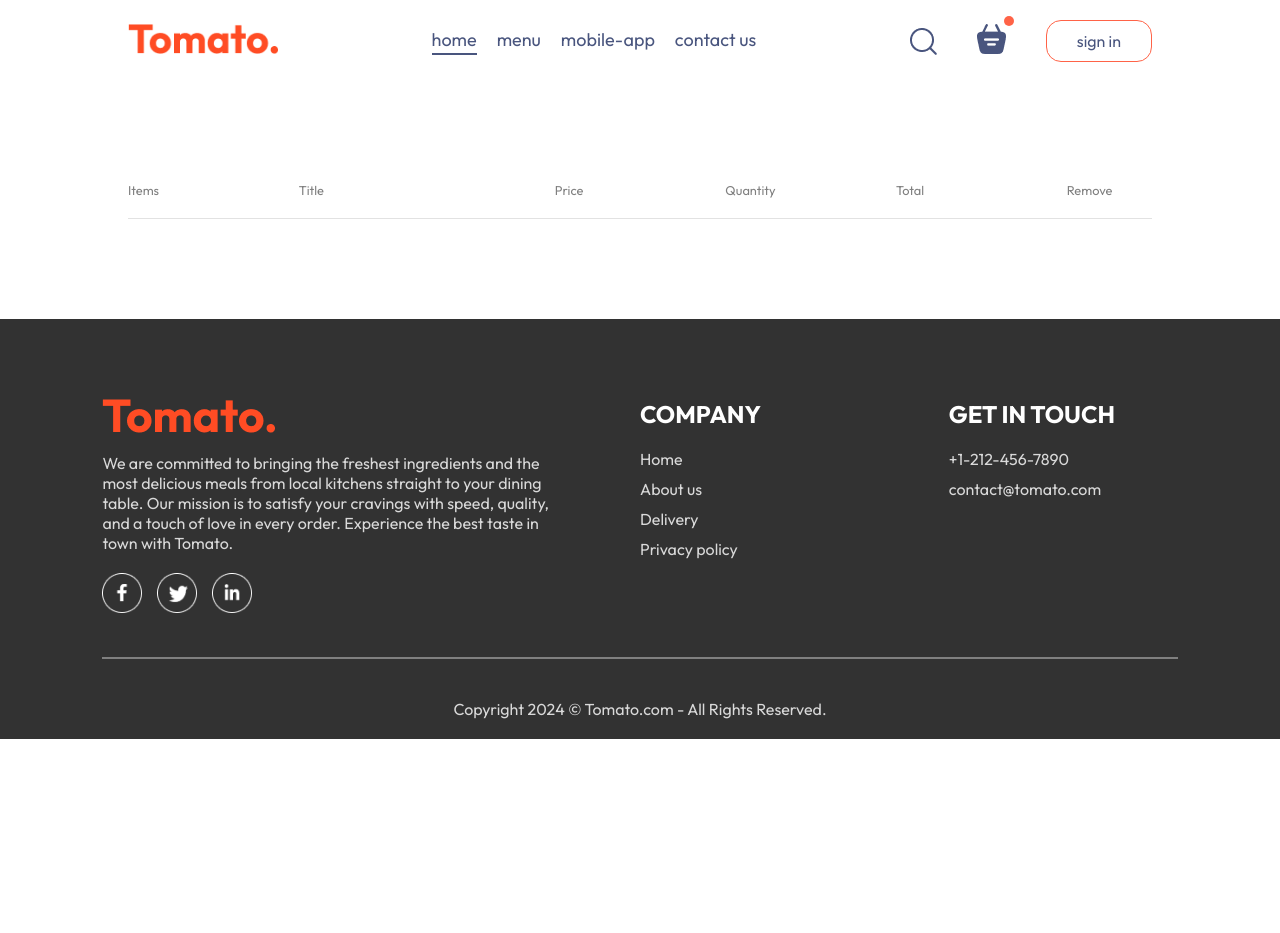
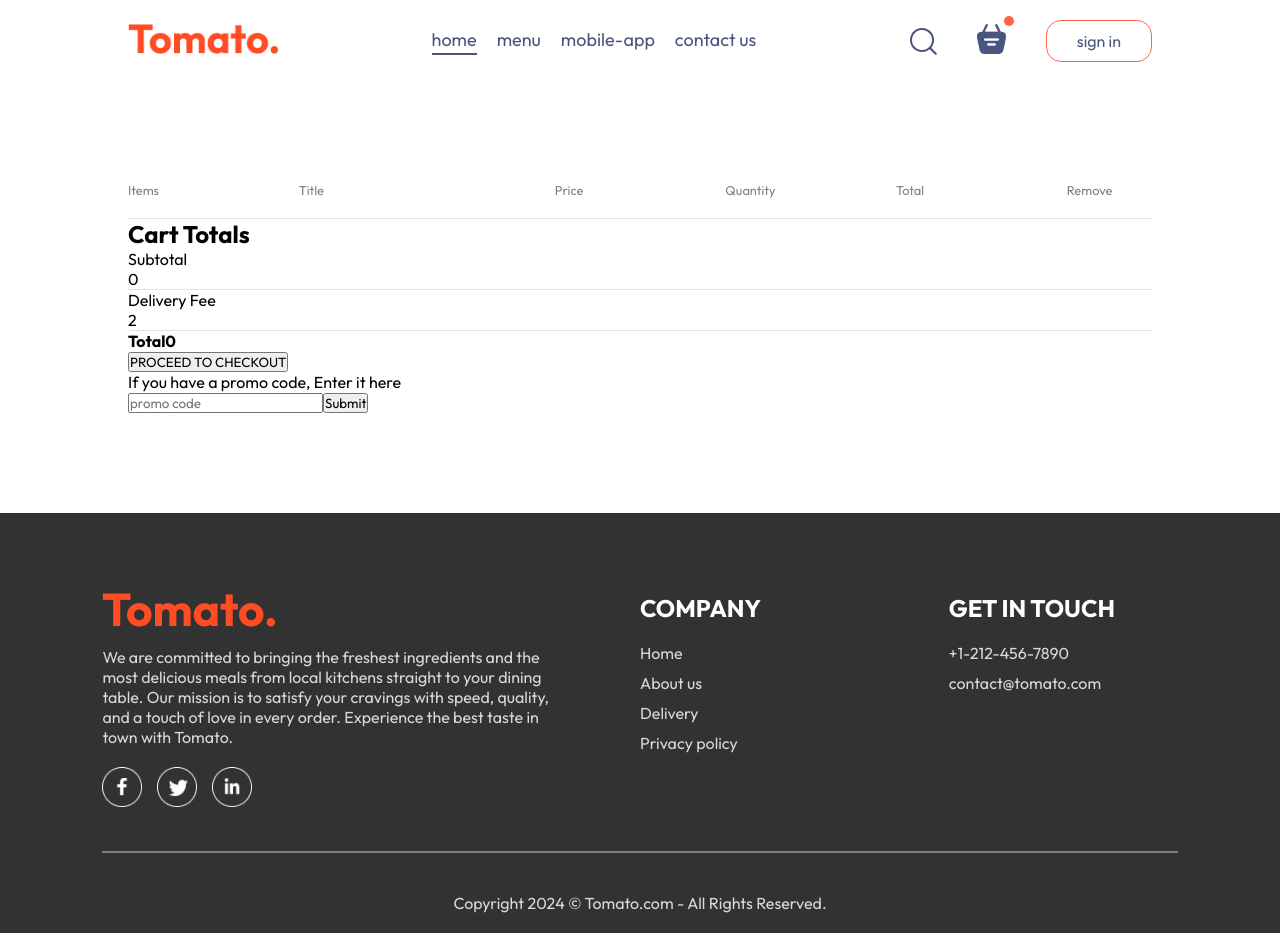
Before and after one commit to noahnoahnoahtran/Web_Dev, a React (Vite) app in the folder Website/11_food_delivery/: page /cart in a window 1280 px wide. Before the commit the page ends 800 px from the top, so only its background shows below. Built offline with nearby package versions, Linux system fonts and the light colour scheme.

Commit message:
feat(cart/total): setup html structure

```diff
--- a/Website/11_food_delivery/src/pages/Cart/Cart.jsx
+++ b/Website/11_food_delivery/src/pages/Cart/Cart.jsx
@@ -37,6 +37,37 @@ const Cart = () => {
           }
         })}
       </div>
+      <div className="cart-bottom">
+        <div className="cart-total">
+          <h2>Cart Totals</h2>
+          <div>
+            <div className="cart-total-details">
+              <p>Subtotal</p>
+              <p>{0}</p>
+            </div>
+            <hr />
+            <div className="cart-total-details">
+              <p>Delivery Fee</p>
+              <p>{2}</p>
+            </div>
+            <hr />
+            <div className="cart-total-details">
+              <b>Total</b>
+              <b>{0}</b>
+            </div>
+          </div>
+          <button>PROCEED TO CHECKOUT</button>
+        </div>
+        <div className="cart-promocode">
+          <div>
+            <p>If you have a promo code, Enter it here</p>
+            <div className="cart-promocode-input">
+              <input type="text" placeholder="promo code" />
+              <button>Submit</button>
+            </div>
+          </div>
+        </div>
+      </div>
     </div>
   );
 };
```
